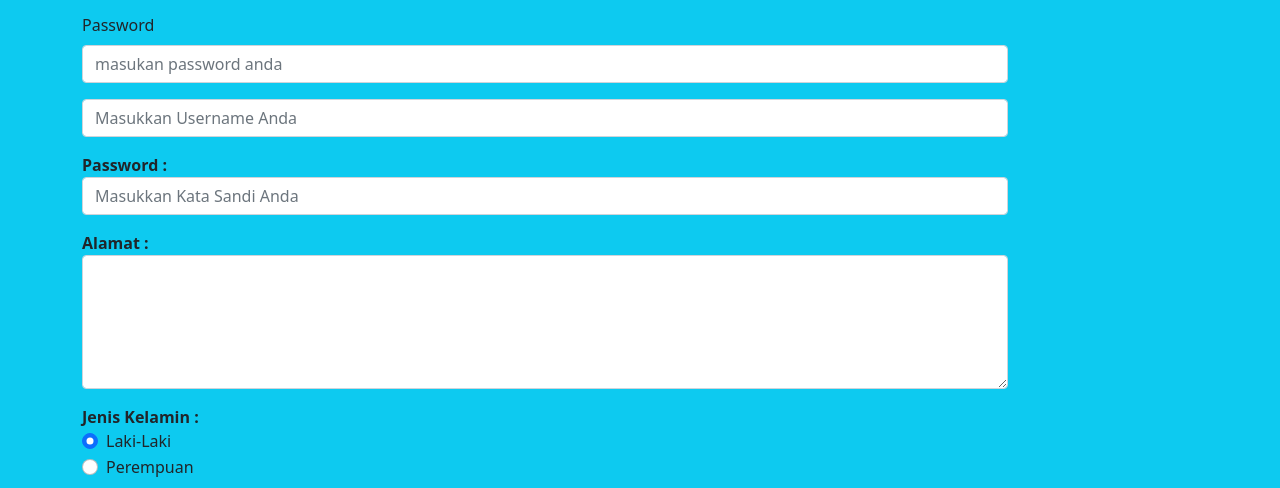
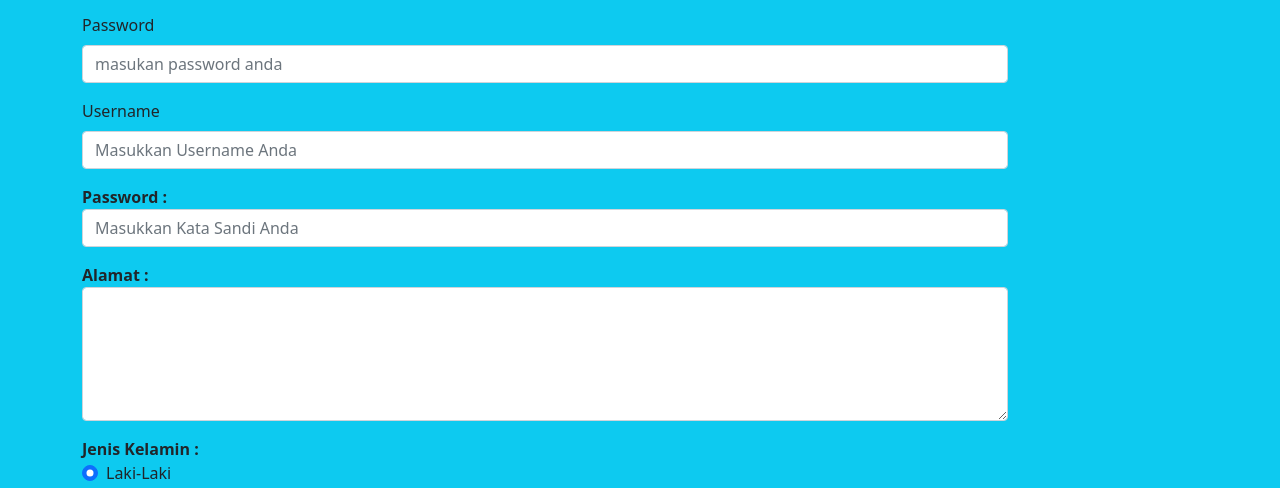
Before and after one commit to bastianwilfred/bastianwilfred.github.io, a plain HTML site: page contactus.html in a window 1280 px wide. Shown: the part 247-735 px from the top of the page. Drawn offline with nearby package versions, Linux system fonts and the light colour scheme.

Commit message:
baru bener
baru bener

```diff
--- a/contactus.html
+++ b/contactus.html
@@ -61,6 +61,7 @@
                   <label for="exampleInputPassword1" class="form-label">Password</label>
                   <input type="password" class="form-control" id="exampleInputPassword1" placeholder="masukan password anda" />
                   <div class="mb-3 mt-3">
+                    <label for="exampleInputPassword1" class="form-label">Username</label>
                     <input type="text" class="form-control" id="username" placeholder="Masukkan Username Anda" name="username">
                   </div>
                   <div class="mb-3">
```
